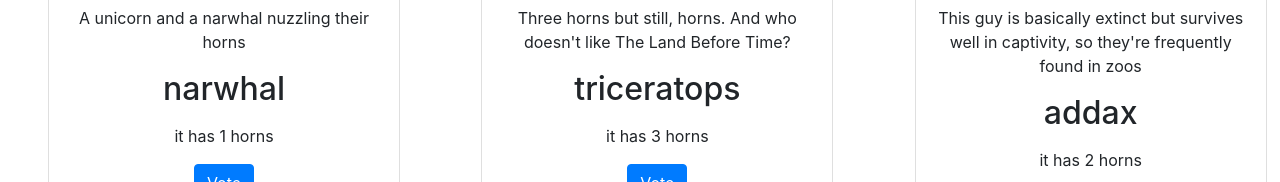
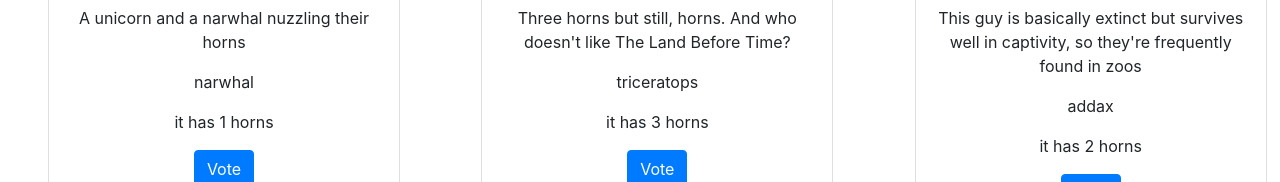
Before and after one commit to Qusay114/horned-animals, a React (Create React App) app: page / in a window 1280 px wide. Shown: the part 517-699 px from the top of the page. Built offline with nearby package versions, Linux system fonts and the light colour scheme.

Commit message:
modify how the place of the modal

```diff
--- a/src/App.js
+++ b/src/App.js
@@ -1,17 +1,42 @@
 import React from 'react';
+import data from './components/assets/data.json'
 import Header from './components/header';
 import Main from './components/main';
 import Footer from './components/footer';
-
+import SelectedBeast from './components/SelectedBeast '
 
 class App extends React.Component
 {
+  constructor(props)
+  {
+    super(props);
+    this.state = {
+      show:false,
+      imageSrc:'',
+      disc:'',
+    }
+  }
+
+  popCard = (event) => {
+    this.setState({show:true});
+    data.forEach(animal => {
+      if(animal.title === event.target.name)
+      {
+        this.setState({
+          imageSrc:animal.image_url,
+          disc:animal.description,
+        })
+      }
+    })
+  }
+  handleClose = () => this.setState({show:false})
   render()
   {
     return(
       <div>
         <Header />
-        <Main />
+        <SelectedBeast show={this.state.show}  handleClose={this.handleClose} imageSrc={this.state.imageSrc} description={this.state.disc} />
+        <Main  popCard={this.popCard}  />
         <Footer />
       </div>
     )
--- a/src/components/HornedBeast.js
+++ b/src/components/HornedBeast.js
@@ -2,7 +2,6 @@ import React from 'react';
 import 'bootstrap/dist/css/bootstrap.min.css' ;
 import Card from 'react-bootstrap/Card';
 import Button from 'react-bootstrap/Button';
-import SelectedBeast from './SelectedBeast ';
 
 
 class HornedBeast extends React.Component
@@ -24,9 +23,9 @@ class HornedBeast extends React.Component
         );
     }
 
-    popCard = () => {
-        return this.props.popCards() ;
-    }
+    // popCard = () => {
+    //     return this.props.popCards() ;
+    // }
 
     render()
     {
@@ -39,7 +38,7 @@ class HornedBeast extends React.Component
                 {this.props.description}
                 </Card.Text>
                 <Card.Text>
-                <h2>{this.props.name}</h2>
+                {this.props.name}
                 </Card.Text>
                 <Card.Text>
                     it has {this.props.horns} horns
@@ -49,7 +48,9 @@ class HornedBeast extends React.Component
                 Votes Number: {this.state.votes}
                 </Card.Text>
             </Card.Body>
-            <SelectedBeast imageSrc={this.props.imageSrc} description={this.props.description} />
+            <Button variant="primary" name={this.props.title} onClick={this.props.popCard1} style={{position:'absolute' , bottom:'0%',left:'50%',transform:'translateX(-50%)'}}>
+                        Show more details
+                        </Button>
             </Card>
 
         )
--- a/src/components/SelectedBeast .js
+++ b/src/components/SelectedBeast .js
@@ -7,30 +7,13 @@ import Image from 'react-bootstrap/Image';
 
 class SelectedBeast extends React.Component
 {
-    constructor(props)
-    {
-        super(props)
-        this.state={
-            show:false,
-        }
-    }
 
-    handleClose = () => this.setState({
-
-        show:false,
-        });
-    handleShow  = () => this.setState({
-        show:true,
-    })
     render()
     {
         return(
                   <>
-                    <Button variant="primary" onClick={this.handleShow} style={{position:'absolute' , bottom:'0%',left:'50%',transform:'translateX(-50%)'}}>
-                      Show more details
-                    </Button>
 
-                    <Modal show={this.state.show} onHide={this.handleClose} size='lg' >
+                    <Modal show={this.props.show} onHide={this.handleClose} size='lg' >
 
                         <Modal.Body  style={{padding:'0rem'}}>
                             <Image src={this.props.imageSrc} style={{width:'100%',height:'30rem' }}/>
@@ -39,7 +22,7 @@ class SelectedBeast extends React.Component
 
 
                         <Modal.Footer style={{textAlign:'center'}}>
-                        <Button variant="secondary" onClick={this.handleClose}>
+                        <Button variant="secondary" onClick={this.props.handleClose}>
                           Close
                         </Button>
 
--- a/src/components/main.js
+++ b/src/components/main.js
@@ -2,7 +2,7 @@ import React from 'react';
 import HornedBeast from './HornedBeast';
 import dataFile from './assets/data.json';
 import 'bootstrap/dist/css/bootstrap.min.css';
-import CardColumns from 'react-bootstrap/CardColumns'
+import CardColumns from 'react-bootstrap/CardColumns';
 
 
 class Main extends React.Component
@@ -16,13 +16,13 @@ class Main extends React.Component
     }
 
 
-
     render()
     {
         const coluomns = this.state.data.map(animal =>{
             return (
-                        <HornedBeast name={animal.keyword} description={animal.description} imageSrc={animal.image_url} title={animal.title} horns={animal.horns}  />
-                   )
+                        <HornedBeast key={animal.image_url} name={animal.keyword} description={animal.description} imageSrc={animal.image_url} title={animal.title} horns={animal.horns} popCard1={this.props.popCard} />
+
+                    )
         })
         return(
         <div id='container'>
```
